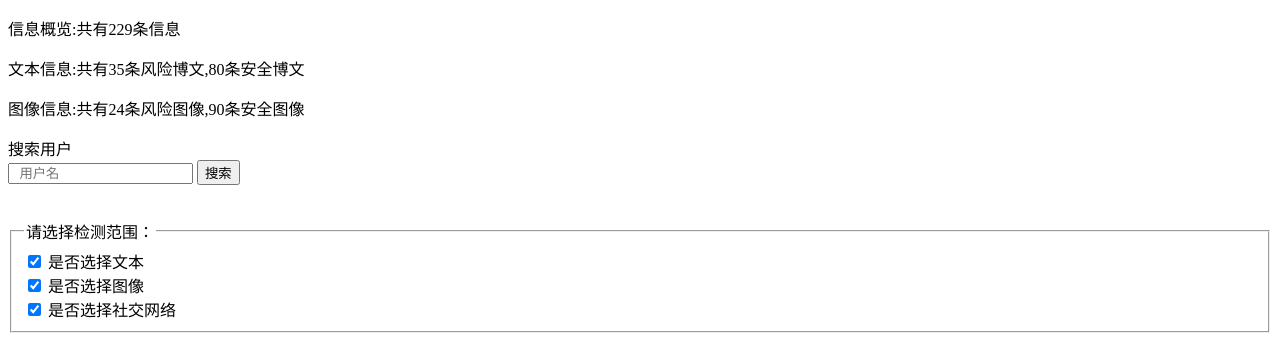
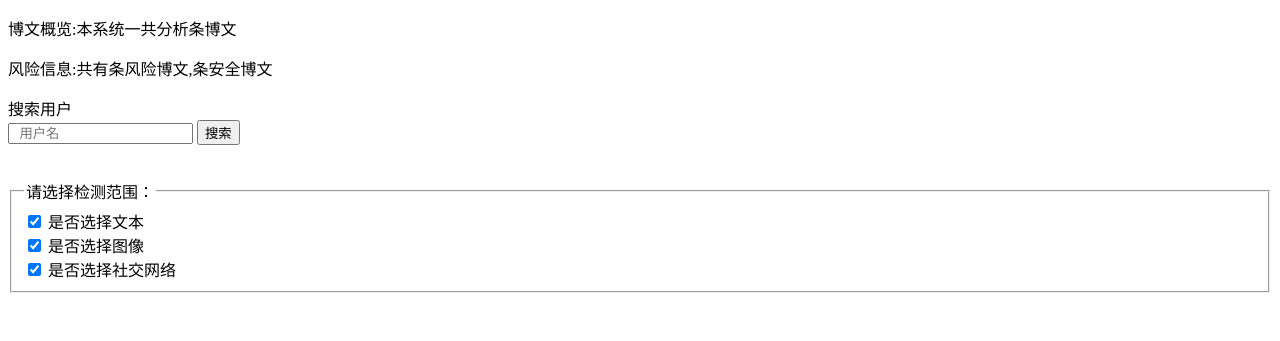
Before and after one commit to tevenu/OSNPA-api, a Flask app: template templates/user.html in a window 1280 px wide. Shown: the part 1466-1807 px from the top of the page. After the commit the page ends 1759 px from the top, so only its background shows below. Run offline with Flask 3, Linux system fonts and the light colour scheme; the template is opened without the code that fills it, so the values that code supplies are empty; some libraries are stand-ins or nearby versions.

Commit message:
获取博文数量信息并展示

```diff
--- a/app.py
+++ b/app.py
@@ -21,29 +21,47 @@
           "FROM weibo.user WHERE screen_name = %s"
     val = [user]
     cur.execute(sql, val)
-    data = cur.fetchall()
+    data = cur.fetchone()
     profile = {
-        'name': data[0][0],
-        'followers': data[0][1],
-        'follow': data[0][2],
-        'verification': data[0][3],
-        'avatar': data[0][4],
+        'name': data[0],
+        'followers': data[1],
+        'follow': data[2],
+        'verification': data[3],
+        'avatar': data[4],
     }
     sql = "SELECT privacy_class, privacy_value " \
           "FROM weibo.privacy WHERE userid IN (SELECT id FROM weibo.user where screen_name=%s);"
     cur.execute(sql, val)
     privacy_list = cur.fetchall()
+    sql = "SELECT " \
+          "SUM(CASE WHEN screen_name = %s THEN 1 ELSE 0 END) AS blog_count," \
+          "SUM(CASE WHEN screen_name = %s AND isValid = 1 THEN 1 ELSE 0 END) AS privacy_count, " \
+          "SUM(CASE WHEN screen_name = %s AND isValid = 0 THEN 1 ELSE 0 END) AS non_privacy_count " \
+          "FROM weibo.weibo;"
+    val = [user, user, user]
+    cur.execute(sql, val)
+    counts = cur.fetchone()
     cur.close()
-    html_content = render_template('user.html', profile=profile, privacy_list=privacy_list)
+    html_content = render_template('user.html', profile=profile, privacy_list=privacy_list, counts=counts)
     return html_content
 
 
 @app.route('/count', methods=['GET'])
 def get_count():
+    user = request.args.get('user')
+    cur = mysql.connection.cursor()
+    sql = "SELECT " \
+          "SUM(CASE WHEN screen_name = %s THEN 1 ELSE 0 END) AS blog_count," \
+          "SUM(CASE WHEN screen_name = %s AND isValid = 1 THEN 1 ELSE 0 END) AS privacy_count, " \
+          "SUM(CASE WHEN screen_name = %s AND isValid = 0 THEN 1 ELSE 0 END) AS non_privacy_count " \
+          "FROM weibo.weibo;"
+    val = [user, user, user]
+    cur.execute(sql, val)
+    result = cur.fetchone()
     data = {
         "data": [
-            {"value": 35, "name": "安全博文"},
-            {"value": 80, "name": "风险博文"}
+            {"value": result[2], "name": "安全博文"},
+            {"value": result[1], "name": "风险博文"}
         ]
     }
     return jsonify(data)
--- a/templates/user.html
+++ b/templates/user.html
@@ -53,9 +53,9 @@
                 <div class="layui-card-body layui-text">
                     <div id="echarts-pies" style="background-color:#ffffff;min-height:300px;padding: 10px"></div>
                     <div class="layuimini-notice" id="信息概览">
-                        <p class="layuimini-notice-title">信息概览:共有229条信息</p>
-                        <p class="layuimini-notice-title">文本信息:共有35条风险博文,80条安全博文</p>
-                        <p class="layuimini-notice-title">图像信息:共有24条风险图像,90条安全图像</p>
+                        <p class="layuimini-notice-title">博文概览:本系统一共分析{{ counts[0] }}条博文</p>
+                        <p class="layuimini-notice-title">风险信息:共有{{ counts[1] }}条风险博文,{{ counts[2] }}条安全博文</p>
+{#                        <p class="layuimini-notice-title">图像信息:共有24条风险图像,90条安全图像</p>#}
                     </div>
                 </div>
             </div>
```
